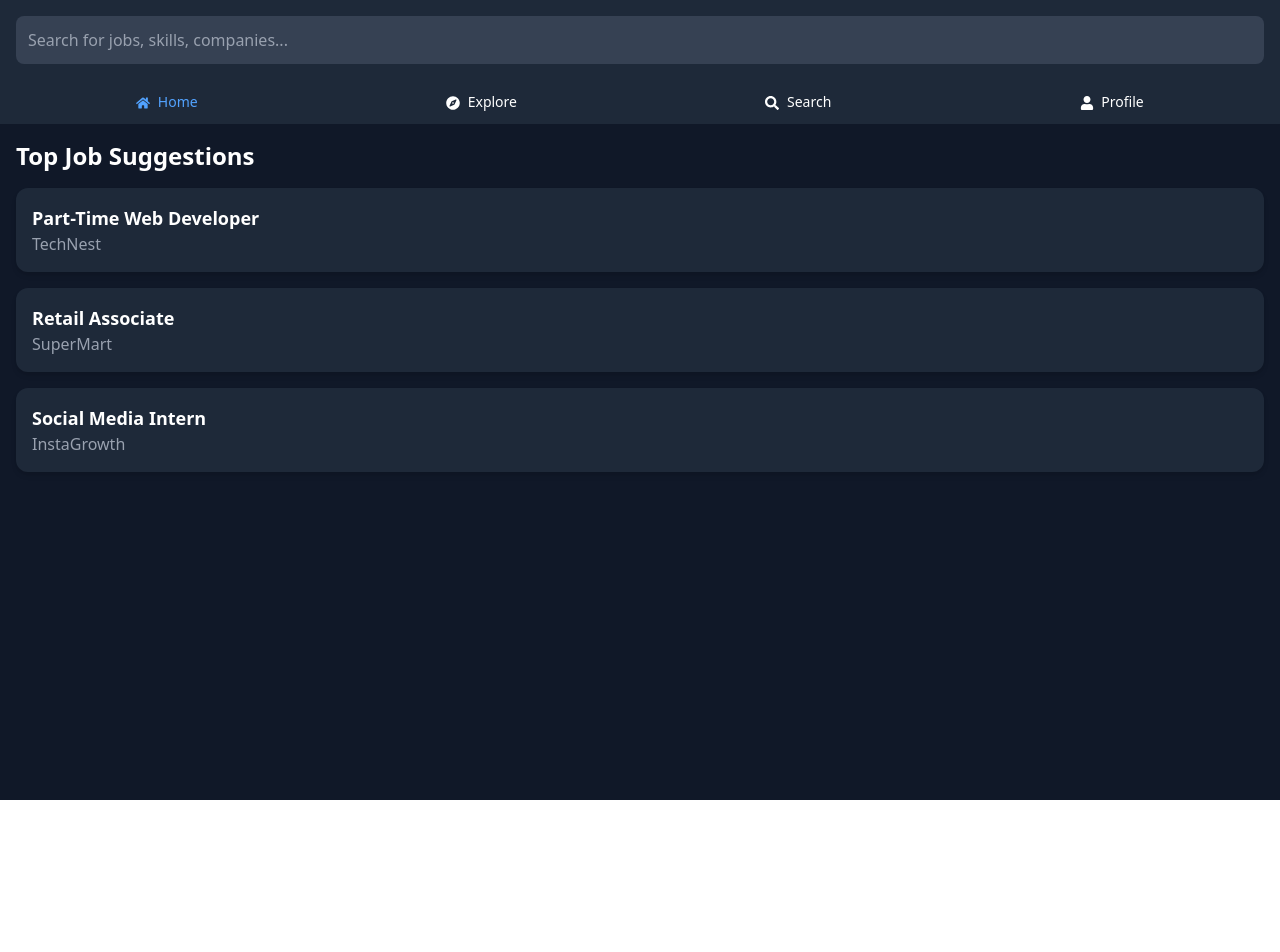
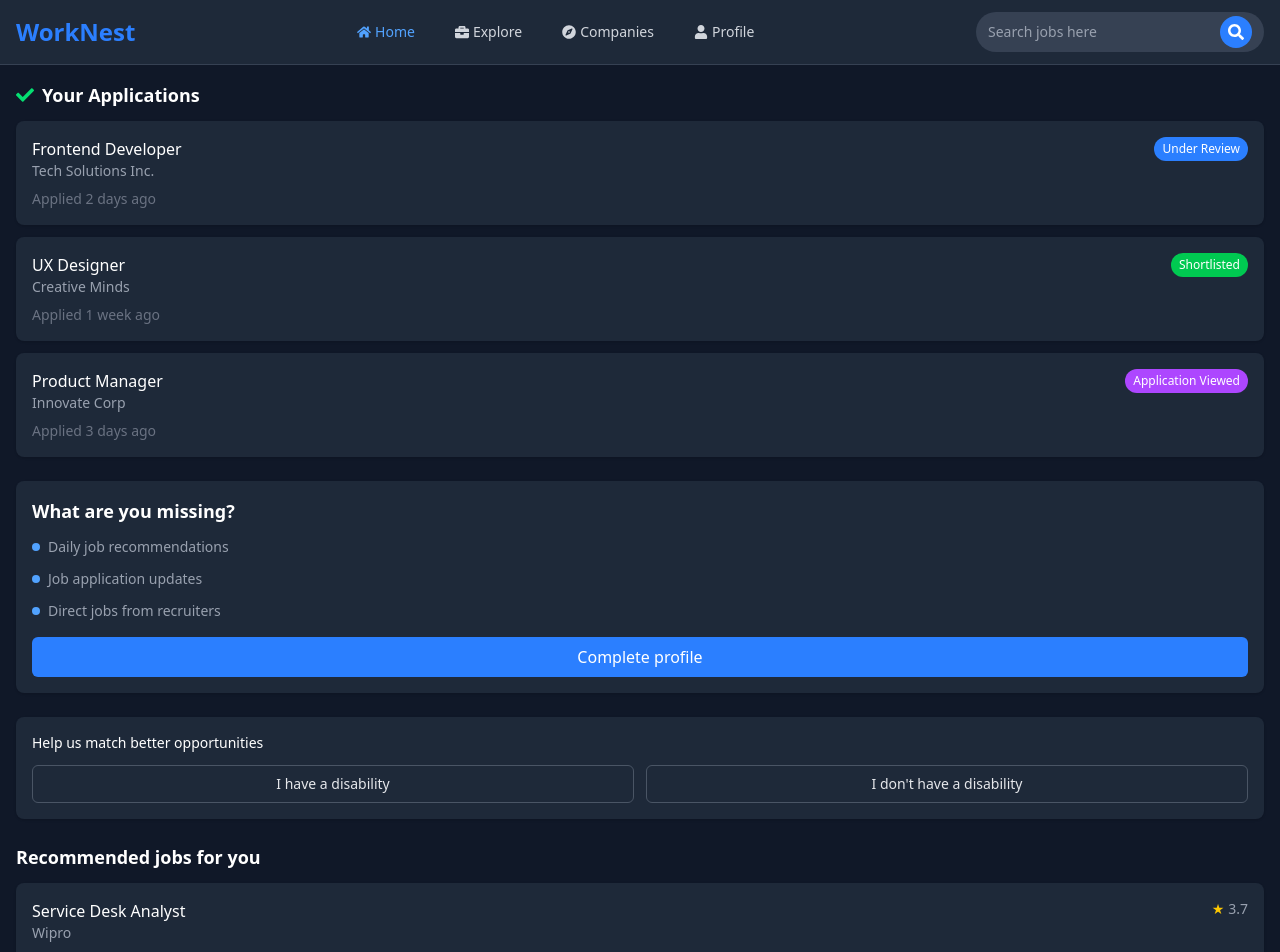
Before and after one commit to omkgupta1/Local-Part-Time-Job-Finder, a React (Vite) app: page /seeker/dashboard in a window 1280 px wide. Shown: the top 952 px of the page. Before the commit the page ends 800 px from the top, so only its background shows below. Built offline with nearby package versions, Linux system fonts and the light colour scheme.

Commit message:
profile and dahboard

```diff
--- a/src/SeekerHome.jsx
+++ b/src/SeekerHome.jsx
@@ -1,79 +1,322 @@
+
 import React, { useState } from "react";
-import { FaHome, FaSearch, FaUser, FaCompass } from "react-icons/fa";
+import {
+  FaHome,
+  FaSearch,
+  FaUser,
+  FaCompass,
+  FaBriefcase,
+  FaCheck,
+} from "react-icons/fa";
 
 const SeekerHome = () => {
   const [activeTab, setActiveTab] = useState("home");
+  const [hasDisability, setHasDisability] = useState(null);
 
-  // Dummy job data – replace with real data later
-  const topJobs = [
-    { id: 1, title: "Part-Time Web Developer", company: "TechNest" },
-    { id: 2, title: "Retail Associate", company: "SuperMart" },
-    { id: 3, title: "Social Media Intern", company: "InstaGrowth" },
+  const recommendedJobs = [
+    {
+      id: 1,
+      title: "Service Desk Analyst",
+      company: "Wipro",
+      rating: 3.7,
+      location: "Bengaluru (Sarjapur Road)",
+      posted: "1d ago",
+    },
+    {
+      id: 2,
+      title: "Data Engineer III",
+      company: "Kotak Life Insurance",
+      rating: 3.7,
+      location: "Bengaluru",
+      posted: "1d ago",
+    },
+    {
+      id: 3,
+      title: "DevOps Engineer",
+      company: "Betamonks",
+      rating: 3.1,
+      location: "Chennai",
+      posted: "1d ago",
+    },
+  ];
+
+  const appliedJobs = [
+    {
+      id: 101,
+      title: "Frontend Developer",
+      company: "Tech Solutions Inc.",
+      appliedDate: "Applied 2 days ago",
+      status: "Under Review",
+      statusColor: "bg-blue-500 text-white",
+    },
+    {
+      id: 102,
+      title: "UX Designer",
+      company: "Creative Minds",
+      appliedDate: "Applied 1 week ago",
+      status: "Shortlisted",
+      statusColor: "bg-green-500 text-white",
+    },
+    {
+      id: 103,
+      title: "Product Manager",
+      company: "Innovate Corp",
+      appliedDate: "Applied 3 days ago",
+      status: "Application Viewed",
+      statusColor: "bg-purple-500 text-white",
+    },
   ];
 
   return (
     <div className="min-h-screen bg-gray-900 text-white flex flex-col">
-      {/* Search Bar */}
-      <div className="p-4 bg-gray-800 shadow-md">
-        <input
-          type="text"
-          placeholder="Search for jobs, skills, companies..."
-          className="w-full p-3 rounded-lg bg-gray-700 text-white placeholder-gray-400"
-        />
-      </div>
+      {/* Header: Logo + Tabs + Search */}
+      <div className="flex flex-wrap items-center justify-between px-4 py-3 bg-gray-800 border-b border-gray-700">
+        {/* Logo */}
+        <div className="text-blue-500 font-bold text-2xl mb-2 sm:mb-0">WorkNest</div>
 
-      {/* Tab Navigation */}
-      <div className="flex justify-around bg-gray-800 p-3 text-sm font-medium">
-        <button onClick={() => setActiveTab("home")} className={activeTab === "home" ? "text-blue-400" : ""}>
-          <FaHome className="inline mr-1" /> Home
+        {/* Tabs */}
+<div className="flex space-x-10 mb-2 sm:mb-0">
+  <button
+    onClick={() => setActiveTab("home")}
+    className={`flex items-center space-x-1 text-sm ${
+      activeTab === "home" ? "text-blue-400" : "text-gray-300"
+    }`}
+  >
+    <FaHome />
+    <span>Home</span>
   </button>
-        <button onClick={() => setActiveTab("explore")} className={activeTab === "explore" ? "text-blue-400" : ""}>
-          <FaCompass className="inline mr-1" /> Explore
+  <button
+    onClick={() => setActiveTab("jobs")}
+    className={`flex items-center space-x-1 text-sm ${
+      activeTab === "jobs" ? "text-blue-400" : "text-gray-300"
+    }`}
+  >
+    <FaBriefcase />
+    <span>Explore</span> {/* <-- Changed back from 'Jobs' to 'Explore' */}
   </button>
-        <button onClick={() => setActiveTab("search")} className={activeTab === "search" ? "text-blue-400" : ""}>
-          <FaSearch className="inline mr-1" /> Search
+  <button
+    onClick={() => setActiveTab("companies")}
+    className={`flex items-center space-x-1 text-sm ${
+      activeTab === "companies" ? "text-blue-400" : "text-gray-300"
+    }`}
+  >
+    <FaCompass />
+    <span>Companies</span>
   </button>
-        <button onClick={() => setActiveTab("profile")} className={activeTab === "profile" ? "text-blue-400" : ""}>
-          <FaUser className="inline mr-1" /> Profile
+  <button
+    onClick={() => setActiveTab("profile")}
+    className={`flex items-center space-x-1 text-sm ${
+      activeTab === "profile" ? "text-blue-400" : "text-gray-300"
+    }`}
+  >
+    <FaUser />
+    <span>Profile</span>
   </button>
 </div>
 
-      {/* Content Section */}
-      <div className="flex-1 p-4 overflow-y-auto">
+
+
+        {/* Search bar */}
+        <div className="flex items-center bg-gray-700 rounded-full px-3 py-1 w-full sm:w-72">
+          <input
+            type="text"
+            placeholder="Search jobs here"
+            className="bg-transparent text-white placeholder-gray-400 text-sm flex-1 focus:outline-none"
+          />
+          <button className="bg-blue-500 p-2 rounded-full text-white">
+            <FaSearch />
+          </button>
+        </div>
+      </div>
+
+      {/* Main Content */}
+      <div className="flex-1 p-4 overflow-y-auto space-y-6">
         {activeTab === "home" && (
+          <>
+            {/* Applied Jobs */}
             <div>
-            <h2 className="text-2xl font-bold mb-4">Top Job Suggestions</h2>
-            <div className="space-y-4">
-              {topJobs.map((job) => (
-                <div key={job.id} className="bg-gray-800 p-4 rounded-xl shadow-md">
-                  <h3 className="text-lg font-semibold">{job.title}</h3>
-                  <p className="text-gray-400">{job.company}</p>
+              <h2 className="text-lg font-semibold mb-3 flex items-center">
+                <FaCheck className="text-green-400 mr-2" />
+                Your Applications
+              </h2>
+              <div className="space-y-3">
+                {appliedJobs.map((job) => (
+                  <div
+                    key={job.id}
+                    className="bg-gray-800 p-4 rounded-lg shadow"
+                  >
+                    <div className="flex justify-between items-start">
+                      <div>
+                        <h3 className="font-medium text-white">{job.title}</h3>
+                        <p className="text-sm text-gray-400">{job.company}</p>
+                      </div>
+                      <span
+                        className={`text-xs px-2 py-1 rounded-full ${job.statusColor}`}
+                      >
+                        {job.status}
+                      </span>
+                    </div>
+                    <div className="mt-2 text-sm text-gray-500">
+                      {job.appliedDate}
+                    </div>
                   </div>
                 ))}
               </div>
             </div>
-        )}
 
-        {activeTab === "explore" && (
-          <div>
-            <h2 className="text-xl font-bold">Explore Opportunities</h2>
-            <p className="text-gray-400 mt-2">Feature coming soon...</p>
+            {/* What are you missing */}
+            <div className="bg-gray-800 p-4 rounded-lg shadow">
+              <h2 className="text-lg font-semibold mb-3">What are you missing?</h2>
+              <ul className="space-y-3 text-sm text-gray-400">
+                <li className="flex items-start">
+                  <span className="inline-block w-2 h-2 rounded-full bg-blue-400 mt-1.5 mr-2"></span>
+                  Daily job recommendations
+                </li>
+                <li className="flex items-start">
+                  <span className="inline-block w-2 h-2 rounded-full bg-blue-400 mt-1.5 mr-2"></span>
+                  Job application updates
+                </li>
+                <li className="flex items-start">
+                  <span className="inline-block w-2 h-2 rounded-full bg-blue-400 mt-1.5 mr-2"></span>
+                  Direct jobs from recruiters
+                </li>
+              </ul>
+              <button className="mt-4 w-full py-2 bg-blue-500 text-white rounded-md font-medium hover:bg-blue-600">
+                Complete profile
+              </button>
+            </div>
+
+            {/* Disability status */}
+            {hasDisability === null && (
+              <div className="bg-gray-800 p-4 rounded-lg shadow">
+                <h3 className="text-sm font-medium text-white mb-3">
+                  Help us match better opportunities
+                </h3>
+                <div className="flex space-x-3">
+                  <button
+                    onClick={() => setHasDisability(true)}
+                    className="flex-1 py-2 border border-gray-600 rounded-md text-sm font-medium text-gray-200 hover:bg-gray-700"
+                  >
+                    I have a disability
+                  </button>
+                  <button
+                    onClick={() => setHasDisability(false)}
+                    className="flex-1 py-2 border border-gray-600 rounded-md text-sm font-medium text-gray-200 hover:bg-gray-700"
+                  >
+                    I don't have a disability
+                  </button>
+                </div>
               </div>
             )}
 
-        {activeTab === "search" && (
+            {/* Recommended Jobs */}
             <div>
-            <h2 className="text-xl font-bold">Advanced Job Search</h2>
-            <p className="text-gray-400 mt-2">Feature coming soon...</p>
+              <h2 className="text-lg font-semibold mb-3">
+                Recommended jobs for you
+              </h2>
+              <div className="space-y-3">
+                {recommendedJobs.map((job) => (
+                  <div
+                    key={job.id}
+                    className="bg-gray-800 p-4 rounded-lg shadow"
+                  >
+                    <div className="flex justify-between items-start">
+                      <div>
+                        <h3 className="font-medium text-white">{job.title}</h3>
+                        <p className="text-sm text-gray-400">{job.company}</p>
+                      </div>
+                      <div className="flex items-center text-sm text-gray-400">
+                        <span className="text-yellow-400 mr-1">★</span>
+                        {job.rating}
+                      </div>
+                    </div>
+                    <div className="flex justify-between mt-2 text-sm text-gray-500">
+                      <span>{job.location}</span>
+                      <span>{job.posted}</span>
+                    </div>
+                  </div>
+                ))}
+              </div>
+            </div>
+          </>
+        )}
+
+        {/* Other Tabs */}
+        {activeTab === "jobs" && (
+          <div className="bg-gray-800 p-4 rounded-lg shadow">
+            <h2 className="text-lg font-semibold mb-3">Jobs</h2>
+            <p className="text-gray-400">Browse and search for jobs here.</p>
+          </div>
+        )}
+        {activeTab === "companies" && (
+          <div className="bg-gray-800 p-4 rounded-lg shadow">
+            <h2 className="text-lg font-semibold mb-3">Companies</h2>
+            <p className="text-gray-400">Explore companies and their openings.</p>
+          </div>
+        )}
+        {activeTab === "profile" && (
+  <div className="space-y-6">
+    {/* Profile Header */}
+    <div className="bg-gray-800 p-6 rounded-lg shadow flex items-center space-x-4">
+      <div className="w-20 h-20 bg-gray-700 rounded-full flex items-center justify-center text-2xl font-bold text-white">
+        AP
+      </div>
+      <div>
+        <h2 className="text-xl font-semibold">Aayush Patel</h2>
+        <p className="text-gray-400 text-sm">Frontend Developer</p>
+      </div>
+    </div>
+
+    {/* Personal Info */}
+    <div className="bg-gray-800 p-4 rounded-lg shadow">
+      <h3 className="text-lg font-semibold mb-3">Personal Information</h3>
+      <ul className="text-sm text-gray-300 space-y-2">
+        <li><span className="font-medium text-white">Email:</span> aayush@example.com</li>
+        <li><span className="font-medium text-white">Phone:</span> +91 9876543210</li>
+        <li><span className="font-medium text-white">Location:</span> Ahmedabad, Gujarat</li>
+        <li><span className="font-medium text-white">Experience:</span> 1.5 years</li>
+      </ul>
+    </div>
+
+    {/* Skills */}
+    <div className="bg-gray-800 p-4 rounded-lg shadow">
+      <h3 className="text-lg font-semibold mb-3">Skills</h3>
+      <div className="flex flex-wrap gap-2 text-sm">
+        {["React", "JavaScript", "TailwindCSS", "Git", "REST APIs"].map((skill, index) => (
+          <span
+            key={index}
+            className="bg-blue-500 text-white px-3 py-1 rounded-full"
+          >
+            {skill}
+          </span>
+        ))}
+      </div>
+    </div>
+
+    {/* Applied Jobs */}
+    <div className="bg-gray-800 p-4 rounded-lg shadow">
+      <h3 className="text-lg font-semibold mb-3">Jobs You Applied For</h3>
+      <div className="space-y-3">
+        {appliedJobs.map((job) => (
+          <div
+            key={job.id}
+            className="bg-gray-700 p-3 rounded-lg shadow flex justify-between items-center"
+          >
+            <div>
+              <h4 className="font-medium text-white">{job.title}</h4>
+              <p className="text-sm text-gray-400">{job.company}</p>
+              <p className="text-xs text-gray-500">{job.appliedDate}</p>
+            </div>
+            <span className={`text-xs px-2 py-1 rounded-full ${job.statusColor}`}>
+              {job.status}
+            </span>
+          </div>
+        ))}
+      </div>
+    </div>
   </div>
 )}
 
-        {activeTab === "profile" && (
-          <div>
-            <h2 className="text-xl font-bold">Your Profile</h2>
-            <p className="text-gray-400 mt-2">Feature coming soon...</p>
-          </div>
-        )}
       </div>
     </div>
   );
```
Lines whose indentation alone changed are shown as unchanged.
